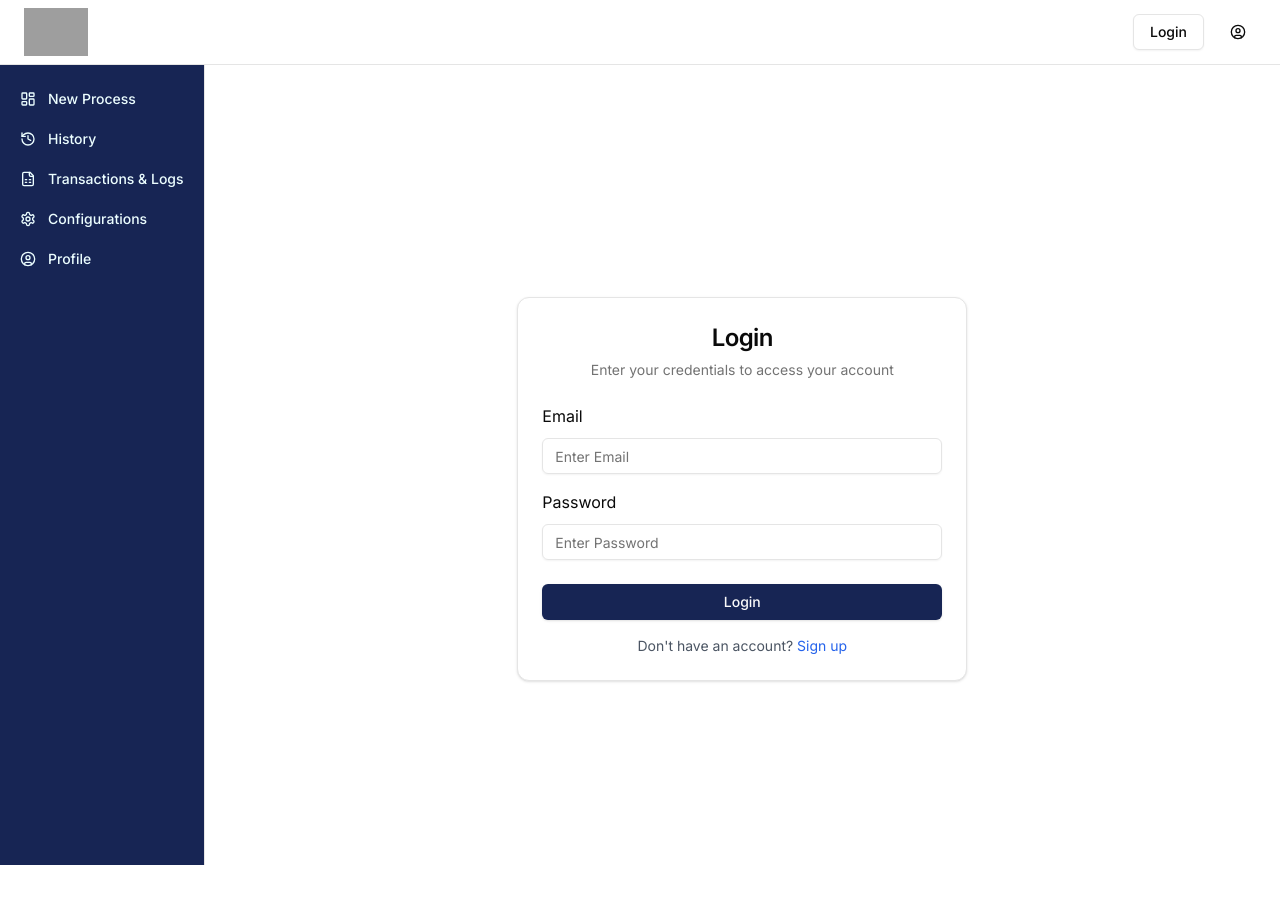
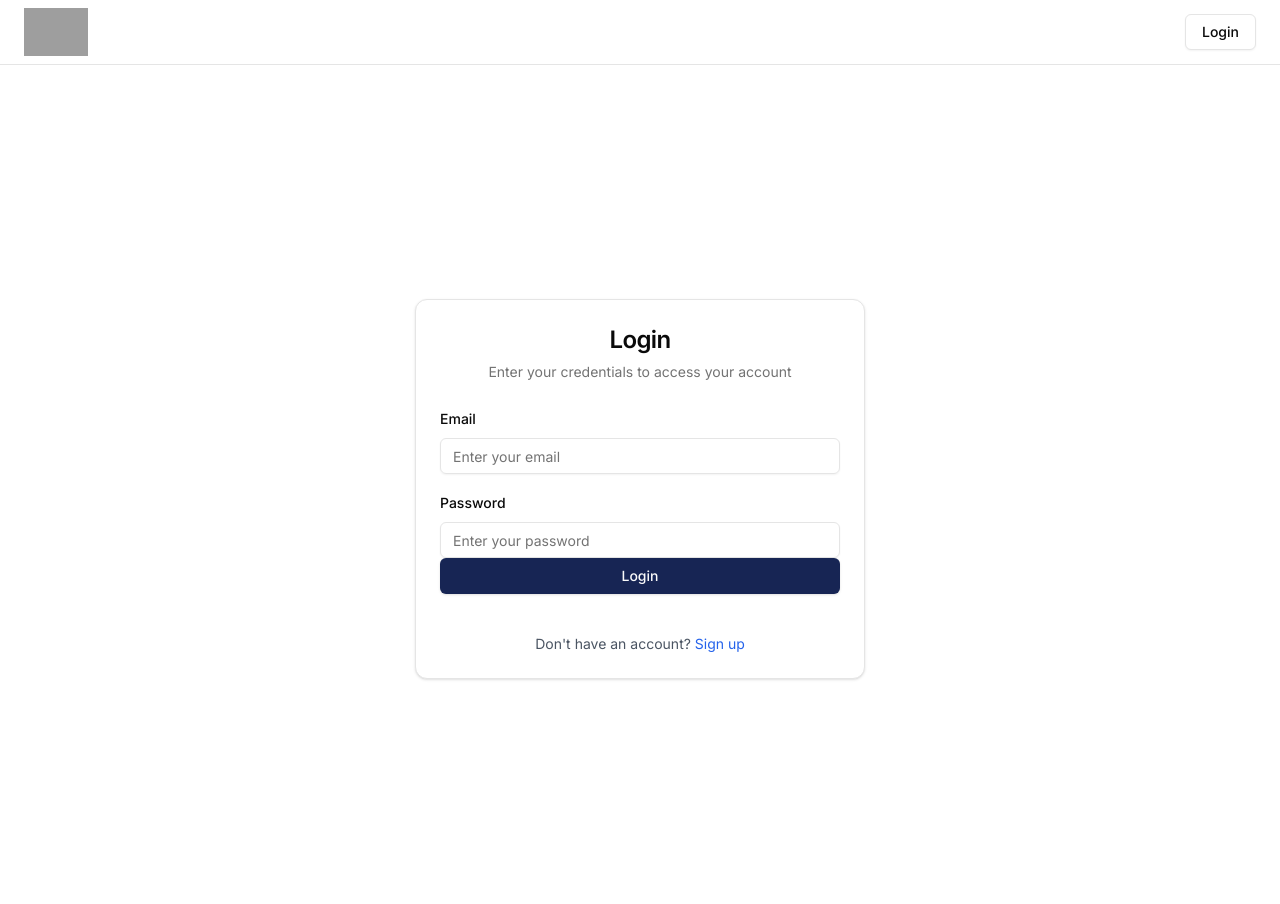
Before and after one commit to Suhas-GS-Ahana/Ahana-Reporting-Tool-FE, a Next.js app: page /login in a window 1280 px wide. Shown: the top 904 px of the page. Built offline with nearby package versions, Linux system fonts and the light colour scheme; grey boxes are pictures that could not be loaded.

Commit message:
integarated login api, middleware page. 30/01/25

```diff
--- a/src/app/layout.js
+++ b/src/app/layout.js
@@ -2,6 +2,8 @@ import { Inter } from "next/font/google"
 import "./globals.css"
 import { Header } from "@/components/Header"
 import { Sidebar } from "@/components/Sidebar"
+import { AuthProvider } from "@/contexts/auth-context"
+import { Toaster } from "@/components/ui/toaster"
 
 const inter = Inter({ subsets: ["latin"] })
 
@@ -14,6 +16,7 @@ export default function RootLayout({ children }) {
   return (
     <html lang="en">
       <body className={inter.className}>
+        <AuthProvider>
         <div className="min-h-screen flex flex-col bg-background">
           <Header />
           <div className="flex">
@@ -21,6 +24,8 @@ export default function RootLayout({ children }) {
             <main className="flex-1 p-6">{children}</main>
           </div>
         </div>
+        <Toaster />
+        </AuthProvider>
       </body>
     </html>
   )
--- a/src/app/login/page.jsx
+++ b/src/app/login/page.jsx
@@ -1,10 +1,54 @@
+'use client'
+
 import Link from "next/link"
 import { Button } from "@/components/ui/button"
 import { Input } from "@/components/ui/input"
 import { Card, CardContent, CardDescription, CardFooter, CardHeader, CardTitle } from "@/components/ui/card"
+import { useState } from "react"
+import { useAuth } from "@/contexts/auth-context"
+import { useToast } from "@/hooks/use-toast"
+import { useRouter } from "next/navigation"
+import { useForm } from "react-hook-form"
+import * as z from 'zod'
+import { zodResolver } from "@hookform/resolvers/zod"
+import { Form, FormLabel, FormField, FormItem, FormControl, FormMessage } from "@/components/ui/form"
+
+
+const formSchema = z.object({
+  email: z.string().email("Invalid email address"),
+  password: z.string().min(6, "Password must be at least 6 characters"),
+})
 
 export default function LoginPage() {
 
+  const [loading, setLoading] = useState(false);
+  const { login } = useAuth();
+  const { toast } = useToast();
+  const router = useRouter();
+
+  const form = useForm({
+    resolver: zodResolver(formSchema),
+    defaultValues: {
+      email: "",
+      password: "",
+    },
+  })
+
+  const onSubmit = async (values) => {
+    try {
+      setLoading(true)
+      await login(values.email, values.password)
+      // No need to manually redirect here, it's handled in the login function
+    } catch (error) {
+      toast({
+        variant: "destructive",
+        title: "Error",
+        description: "Invalid email or password",
+      })
+    } finally {
+      setLoading(false)
+    }
+  }
 
   return (
     <div className="flex items-center justify-center min-h-screen bg-background">
@@ -14,21 +58,45 @@ export default function LoginPage() {
           <CardDescription className="text-center">Enter your credentials to access your account</CardDescription>
         </CardHeader>
         <CardContent>
-          <form>
+          <Form {...form}>
+          <form onSubmit={form.handleSubmit(onSubmit)}>
             <div className="grid w-full items-center gap-4">
               <div className="flex flex-col space-y-2.5">
-                <label>Email</label>
-                <Input id="email" placeholder="Enter Email" type="email" />
+              <FormField
+              control={form.control}
+              name="email"
+              render={({ field }) => (
+                <FormItem>
+                  <FormLabel>Email</FormLabel>
+                  <FormControl>
+                    <Input placeholder="Enter your email" {...field} />
+                  </FormControl>
+                  <FormMessage />
+                </FormItem>
+              )}
+            />
               </div>
               <div className="flex flex-col space-y-2.5">
-              <label>Password</label>
-                <Input id="password" placeholder="Enter Password" type="password" />
+              <FormField
+              control={form.control}
+              name="password"
+              render={({ field }) => (
+                <FormItem>
+                  <FormLabel>Password</FormLabel>
+                  <FormControl>
+                    <Input type="password" placeholder="Enter your password" {...field} />
+                  </FormControl>
+                  <FormMessage />
+                </FormItem>
+              )}
+            />
               </div>
             </div>
+            <Button className="w-full bg-blue-950" type='submit' disabled={loading}>{loading ? "Logged In..." : "Login"}</Button>
           </form>
+          </Form>
         </CardContent>
         <CardFooter className="flex flex-col">
-          <Button className="w-full bg-blue-950">Login</Button>
           <p className="mt-4 text-sm text-center text-gray-600">
             Don't have an account?{" "}
             <Link href="/signup" className="text-blue-600 hover:underline">
--- a/src/components/Header.jsx
+++ b/src/components/Header.jsx
@@ -1,9 +1,15 @@
+'use client'
+
 import Link from "next/link"
 import { Button } from "@/components/ui/button"
 import { DropdownMenu, DropdownMenuContent, DropdownMenuItem, DropdownMenuTrigger } from "@/components/ui/dropdown-menu"
 import { UserCircle } from "lucide-react"
+import { useAuth } from "@/contexts/auth-context"
 
 export function Header() {
+
+  const {user, logout} = useAuth()
+
   return (
     <div className="border-b">
       <div className="flex h-16 items-center px-4 md:px-6">
@@ -15,9 +21,7 @@ export function Header() {
           />
         </Link>
         <div className="ml-auto flex items-center gap-4">
-          <Button variant="outline" asChild>
-            <Link href="/login">Login</Link>
-          </Button>
+          {user ?  (
           <DropdownMenu>
             <DropdownMenuTrigger asChild>
               <Button variant="ghost" size="icon">
@@ -28,9 +32,14 @@ export function Header() {
             <DropdownMenuContent align="end">
               <DropdownMenuItem>Profile</DropdownMenuItem>
               <DropdownMenuItem>Settings</DropdownMenuItem>
-              <DropdownMenuItem>Logout</DropdownMenuItem>
+              <DropdownMenuItem onClick={logout}>Logout</DropdownMenuItem>
             </DropdownMenuContent>
           </DropdownMenu>
+          ) : (
+            <Button variant="outline" asChild>
+            <Link href="/login">Login</Link>
+          </Button>
+          )}
         </div>
       </div>
     </div>
--- a/src/components/Sidebar.jsx
+++ b/src/components/Sidebar.jsx
@@ -3,9 +3,13 @@
 import Link from "next/link"
 import { usePathname } from "next/navigation"
 import { cn, sidebarItems } from "@/lib/utils"
+import { useAuth } from "@/contexts/auth-context"
 
 export function Sidebar() {
   const pathname = usePathname()
+  const { user } = useAuth()
+
+  if(!user) return null
 
   return (
     <div className="hidden h-screen border-r bg-blue-950 md:block">
--- /dev/null
+++ b/src/components/ui/form.jsx
@@ -0,0 +1,134 @@
+"use client";
+import * as React from "react"
+import { Slot } from "@radix-ui/react-slot"
+import { Controller, FormProvider, useFormContext } from "react-hook-form";
+
+import { cn } from "@/lib/utils"
+import { Label } from "@/components/ui/label"
+
+const Form = FormProvider
+
+const FormFieldContext = React.createContext({})
+
+const FormField = (
+  {
+    ...props
+  }
+) => {
+  return (
+    (<FormFieldContext.Provider value={{ name: props.name }}>
+      <Controller {...props} />
+    </FormFieldContext.Provider>)
+  );
+}
+
+const useFormField = () => {
+  const fieldContext = React.useContext(FormFieldContext)
+  const itemContext = React.useContext(FormItemContext)
+  const { getFieldState, formState } = useFormContext()
+
+  const fieldState = getFieldState(fieldContext.name, formState)
+
+  if (!fieldContext) {
+    throw new Error("useFormField should be used within <FormField>")
+  }
+
+  const { id } = itemContext
+
+  return {
+    id,
+    name: fieldContext.name,
+    formItemId: `${id}-form-item`,
+    formDescriptionId: `${id}-form-item-description`,
+    formMessageId: `${id}-form-item-message`,
+    ...fieldState,
+  }
+}
+
+const FormItemContext = React.createContext({})
+
+const FormItem = React.forwardRef(({ className, ...props }, ref) => {
+  const id = React.useId()
+
+  return (
+    (<FormItemContext.Provider value={{ id }}>
+      <div ref={ref} className={cn("space-y-2", className)} {...props} />
+    </FormItemContext.Provider>)
+  );
+})
+FormItem.displayName = "FormItem"
+
+const FormLabel = React.forwardRef(({ className, ...props }, ref) => {
+  const { error, formItemId } = useFormField()
+
+  return (
+    (<Label
+      ref={ref}
+      className={cn(error && "text-destructive", className)}
+      htmlFor={formItemId}
+      {...props} />)
+  );
+})
+FormLabel.displayName = "FormLabel"
+
+const FormControl = React.forwardRef(({ ...props }, ref) => {
+  const { error, formItemId, formDescriptionId, formMessageId } = useFormField()
+
+  return (
+    (<Slot
+      ref={ref}
+      id={formItemId}
+      aria-describedby={
+        !error
+          ? `${formDescriptionId}`
+          : `${formDescriptionId} ${formMessageId}`
+      }
+      aria-invalid={!!error}
+      {...props} />)
+  );
+})
+FormControl.displayName = "FormControl"
+
+const FormDescription = React.forwardRef(({ className, ...props }, ref) => {
+  const { formDescriptionId } = useFormField()
+
+  return (
+    (<p
+      ref={ref}
+      id={formDescriptionId}
+      className={cn("text-[0.8rem] text-muted-foreground", className)}
+      {...props} />)
+  );
+})
+FormDescription.displayName = "FormDescription"
+
+const FormMessage = React.forwardRef(({ className, children, ...props }, ref) => {
+  const { error, formMessageId } = useFormField()
+  const body = error ? String(error?.message) : children
+
+  if (!body) {
+    return null
+  }
+
+  return (
+    (<p
+      ref={ref}
+      id={formMessageId}
+      className={cn("text-[0.8rem] font-medium text-destructive", className)}
+      {...props}>
+      {body}
+    </p>)
+  );
+})
+FormMessage.displayName = "FormMessage"
+
+export {
+  useFormField,
+  Form,
+  FormItem,
+  FormLabel,
+  FormControl,
+  FormDescription,
+  FormMessage,
+  FormField,
+}
--- /dev/null
+++ b/src/components/ui/label.jsx
@@ -0,0 +1,18 @@
+"use client"
+
+import * as React from "react"
+import * as LabelPrimitive from "@radix-ui/react-label"
+import { cva } from "class-variance-authority";
+
+import { cn } from "@/lib/utils"
+
+const labelVariants = cva(
+  "text-sm font-medium leading-none peer-disabled:cursor-not-allowed peer-disabled:opacity-70"
+)
+
+const Label = React.forwardRef(({ className, ...props }, ref) => (
+  <LabelPrimitive.Root ref={ref} className={cn(labelVariants(), className)} {...props} />
+))
+Label.displayName = LabelPrimitive.Root.displayName
+
+export { Label }
--- /dev/null
+++ b/src/contexts/auth-context.jsx
@@ -0,0 +1,59 @@
+"use client"
+
+import { createContext, useContext, useState, useEffect } from "react"
+import { useRouter } from "next/navigation"
+import Cookies from "js-cookie"
+
+const AuthContext = createContext({})
+
+export function AuthProvider({ children }) {
+  const [user, setUser] = useState(null)
+  const [loading, setLoading] = useState(true)
+  const router = useRouter()
+
+  useEffect(() => {
+    // Check if user is logged in on mount (client-side only)
+    const loggedInUser = typeof window !== "undefined" ? localStorage.getItem("user") : null
+    if (loggedInUser) {
+      setUser(JSON.parse(loggedInUser))
+    }
+    setLoading(false)
+  }, [])
+
+  const login = async (email, password) => {
+    try {
+      const response = await fetch("http://localhost:8000/auth/login", {
+        method: "POST",
+        headers: {
+          "Content-Type": "application/json",
+        },
+        body: JSON.stringify({ email, password }),
+      })
+
+      if (response.status === 200) {
+        const data = await response.json()
+        const user = { email, isLoggedIn: true }
+        localStorage.setItem("user", JSON.stringify(user))
+        Cookies.set("user", JSON.stringify(user), { expires: 7 }) // Set cookie to expire in 7 days
+        setUser(user)
+        router.push("/") // Redirect to homepage after successful login
+        return data
+      } else {
+        throw new Error("Login failed")
+      }
+    } catch (error) {
+      throw error
+    }
+  }
+
+  const logout = () => {
+    localStorage.removeItem("user")
+    Cookies.remove("user")
+    setUser(null)
+    router.push("/login")
+  }
+
+  return <AuthContext.Provider value={{ user, login, logout, loading }}>{children}</AuthContext.Provider>
+}
+
+export const useAuth = () => useContext(AuthContext)
```
Also changed, not shown: package.json (+7 -1 lines), src/middleware.js (added, +20 -0 lines), 1 other file (tests, documents, lock files or other folders).
